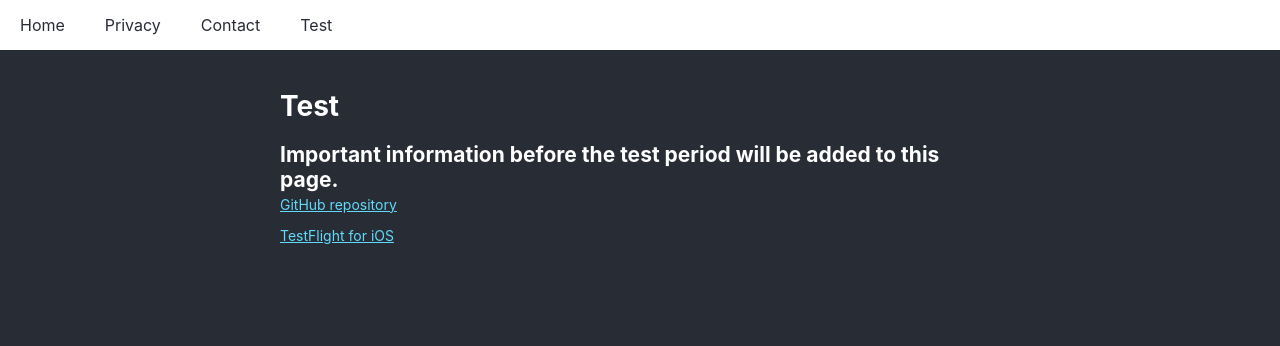
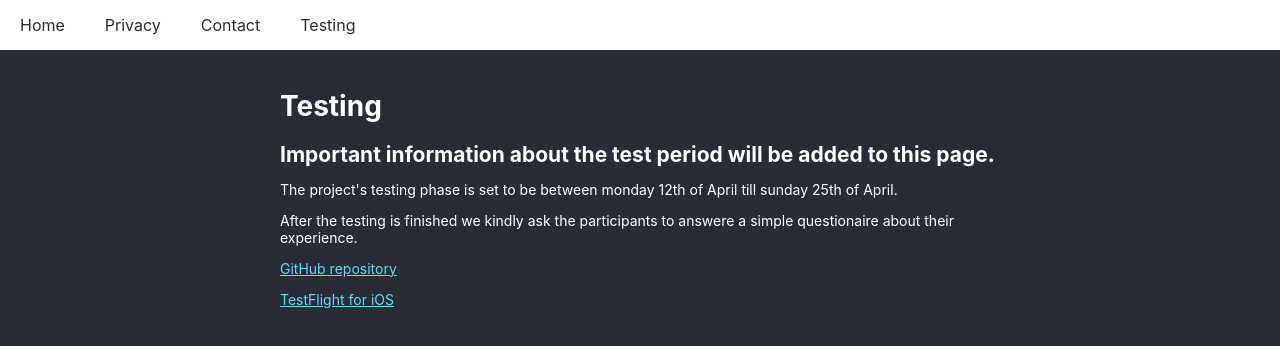
Before and after one commit to sirimykland/hover-web, a React (Create React App) app: page /test in a window 1280 px wide. Shown: the top 346 px of the page. Built offline with nearby package versions, Linux system fonts and the light colour scheme.

Commit message:
added teting information

```diff
--- a/src/App.tsx
+++ b/src/App.tsx
@@ -22,7 +22,7 @@ function App() {
               <Link to="/contact">Contact</Link>
             </li>
             <li>
-              <Link to="/test">Test</Link>
+              <Link to="/test">Testing</Link>
             </li>
           </ul>
         </nav>
--- a/src/Test.tsx
+++ b/src/Test.tsx
@@ -4,10 +4,19 @@ import './App.css';
 function Test() {
   return (
     <div className="container">
-      <h1>Test</h1>
+      <h1>Testing</h1>
       <h2 className="Sub-header">
-        Important information before the test period will be added to this page.
+        Important information about the test period will be added to this page.
       </h2>
+      <p>
+        The project&apos;s testing phase is set to be between monday 12th of April till sunday 25th
+        of April.
+      </p>
+      <p>
+        After the testing is finished we kindly ask the participants to answere a simple
+        questionaire about their experience.
+      </p>
+      <p>
         <a
           className="App-link"
           href="https://github.com/maattss/hover"
@@ -15,7 +24,8 @@ function Test() {
           rel="noopener noreferrer">
           GitHub repository
         </a>
-      <p></p>
+      </p>
+      <p>
         <a
           className="App-link"
           href="https://apps.apple.com/us/app/testflight/id899247664"
@@ -23,6 +33,7 @@ function Test() {
           rel="noopener noreferrer">
           TestFlight for iOS
         </a>
+      </p>
     </div>
   );
 }
```
Lines whose indentation alone changed are shown as unchanged.
